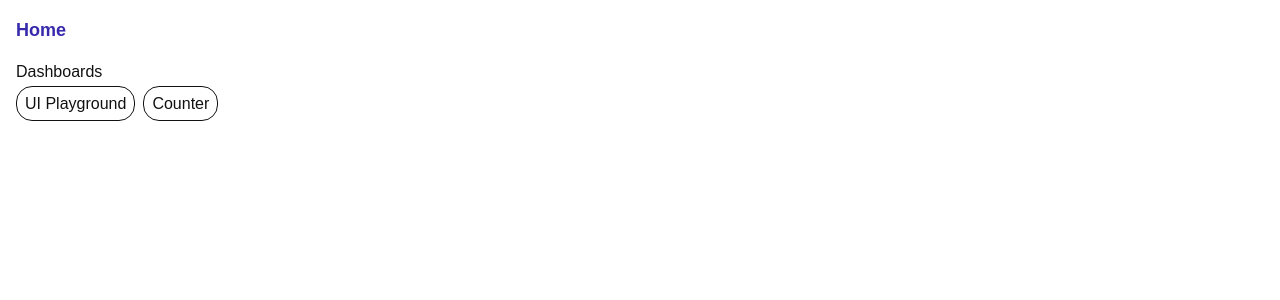
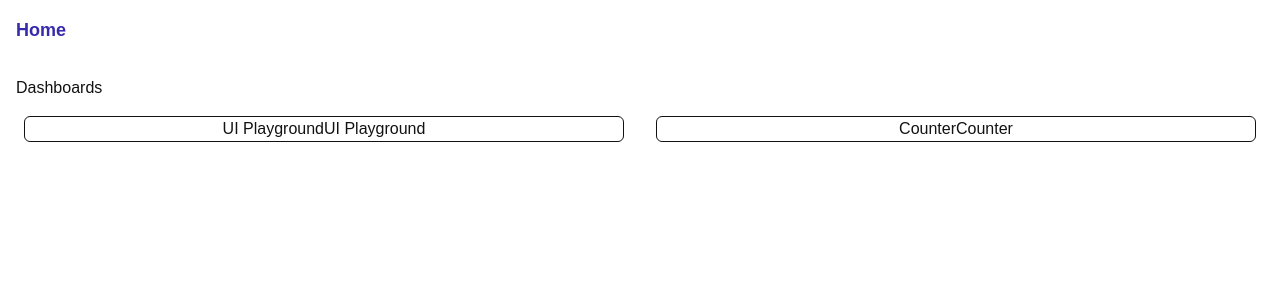
Before and after one commit to anilsworld2000/next-ui-playground, a Next.js app: page / in a window 1280 px wide. Shown: the top 300 px of the page. Built offline with nearby package versions, Linux system fonts and the light colour scheme.

Commit message:
updated layout

```diff
--- a/app/page.tsx
+++ b/app/page.tsx
@@ -16,13 +16,18 @@ export default function Home() {
   return (
     <div className="">
       <main className="rounded-2xl flex-1 overflow">
-        <div className="pl-4">
+        <div className="p-4">
           <h1 className="mb-2">Dashboards</h1>
+
+          <div className="grid grid-cols-2 gap-8 p-2">
             {routes.map(route => (
-              <Link key={route.id} className="border p-2 rounded-2xl text-center w-2xl mr-2" title={route.name} href={route.path}>
-                {route.name}
+              <Link key={route.id} className="border rounded-md text-center grid-cols-2" title={route.name} href={route.path}>
+                  {route.name}
+                  {route.name}
               </Link>
             ))}
+          </div>
+
         </div>
       </main>
     </div>
```
